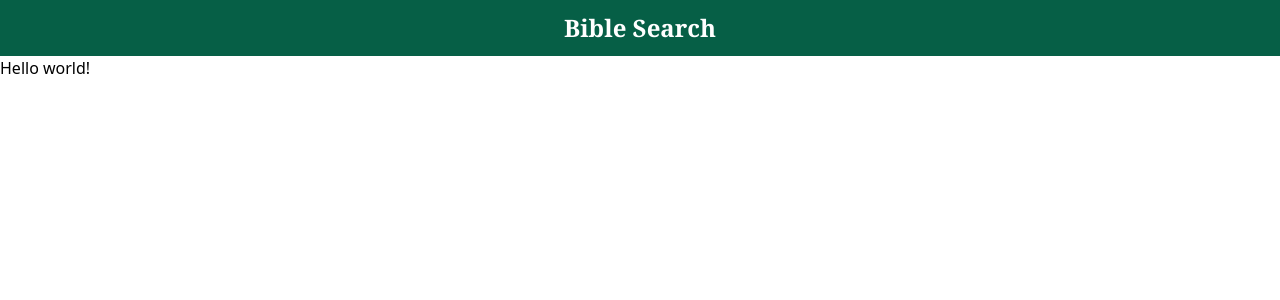
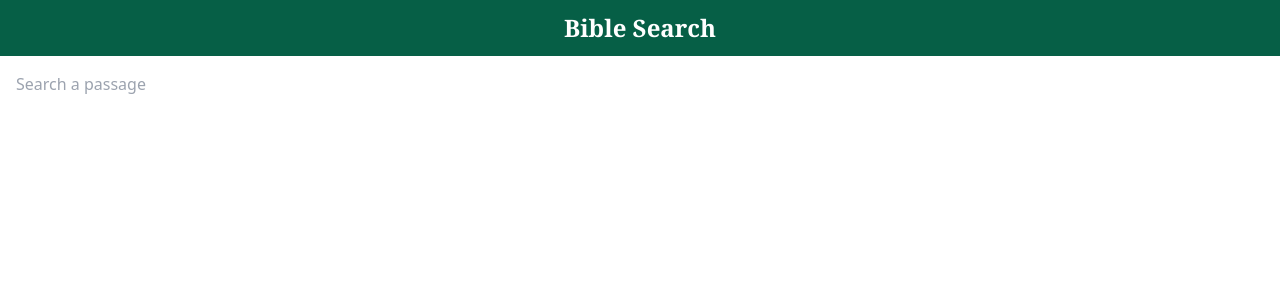
Before and after one commit to joelboersma/bible-search, a Vue app: page / in a window 1280 px wide. Shown: the top 300 px of the page. Built offline with nearby package versions, Linux system fonts and the light colour scheme.

Commit message:
search bar stuff

```diff
--- a/src/App.vue
+++ b/src/App.vue
@@ -1,10 +1,19 @@
 <script setup>
 import Header from "./components/Header.vue";
+import SearchBar from "./components/SearchBar.vue";
+
+function handleSearch(text) {
+  console.log(text);
+}
 </script>
 
 <template>
   <Header />
-  <h1>Hello world!</h1>
+  <main>
+    <div class="p-4">
+      <SearchBar @search="handleSearch" />
+    </div>
+  </main>
 </template>
 
 <style scoped></style>
--- /dev/null
+++ b/src/components/SearchBar.vue
@@ -0,0 +1,23 @@
+<script setup>
+import { ref, defineEmits } from "vue";
+
+const searchQuery = ref("");
+const emit = defineEmits(["search"]);
+
+function submitForm() {
+  emit("search", searchQuery);
+}
+</script>
+
+<template>
+  <form @submit.prevent="submitForm">
+    <input
+      v-model="searchQuery"
+      type="text"
+      placeholder="Search a passage"
+      class="border-gray-400"
+    />
+  </form>
+</template>
+
+<script></script>
```
